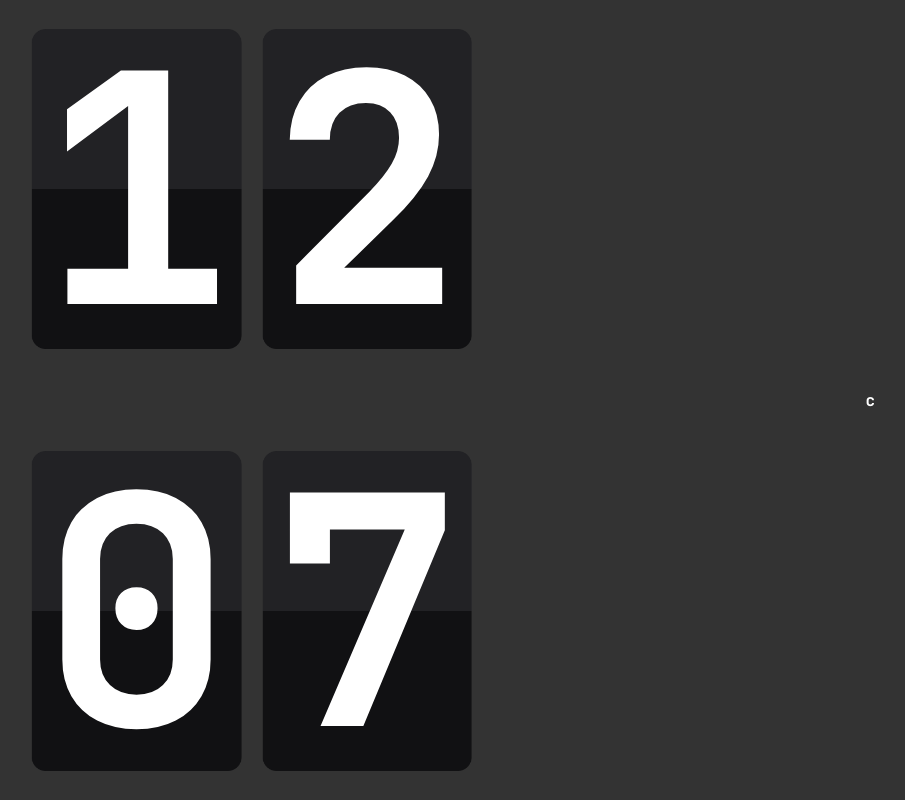
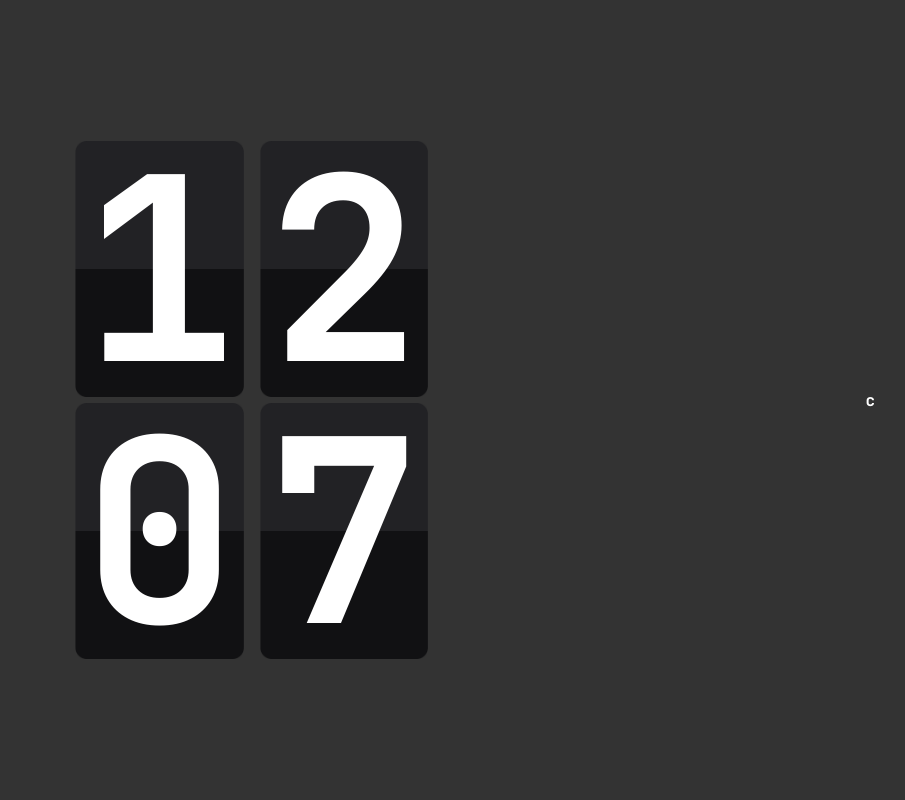
Before and after one commit to FencingLefty3/InfoDisplay, a plain HTML site: page index.html in a window 1280 px wide. Shown: the whole page, without its empty margins (79-984 px from the left). Drawn offline with Linux system fonts and the light colour scheme.

Commit message:
Update date display and adjust styling for plain time component

```diff
--- a/index.html
+++ b/index.html
@@ -17,7 +17,7 @@
                 <div id="plainTime"></div>
             </div>
             <div class="containerD" id="info">
-                <div id="calendar"></div>
+                <div id="plainDate"></div>
             </div>
         </div>
         <div class="containerC">
--- a/scripts.js
+++ b/scripts.js
@@ -171,8 +171,7 @@ export function plainScript() {
             time.replaceChildren(
                 ...Array.from(text, (character) => {
                     if (character === ":") {
-                        const card = document.createElement("br");
-                        card.style = "flex-basis: 100%;height: 0;";
+                        const card = document.createElement("span");
                         return card;
                     } else {
                         const card = document.createElement("span");
--- a/style.css
+++ b/style.css
@@ -14,11 +14,14 @@ h1 {
 #plainTime {
     display: flex;
     margin: 0;
-    font-size: 25svw;
+    font-size: 20svw;
     width: 100%;
     max-height: 100%;
     justify-content: center;
     flex-wrap: wrap;
+}
+#plainTime > .clockChar {
+    margin: 0.2rem 0;
 }
 .clockChar {
     display: grid;
```
